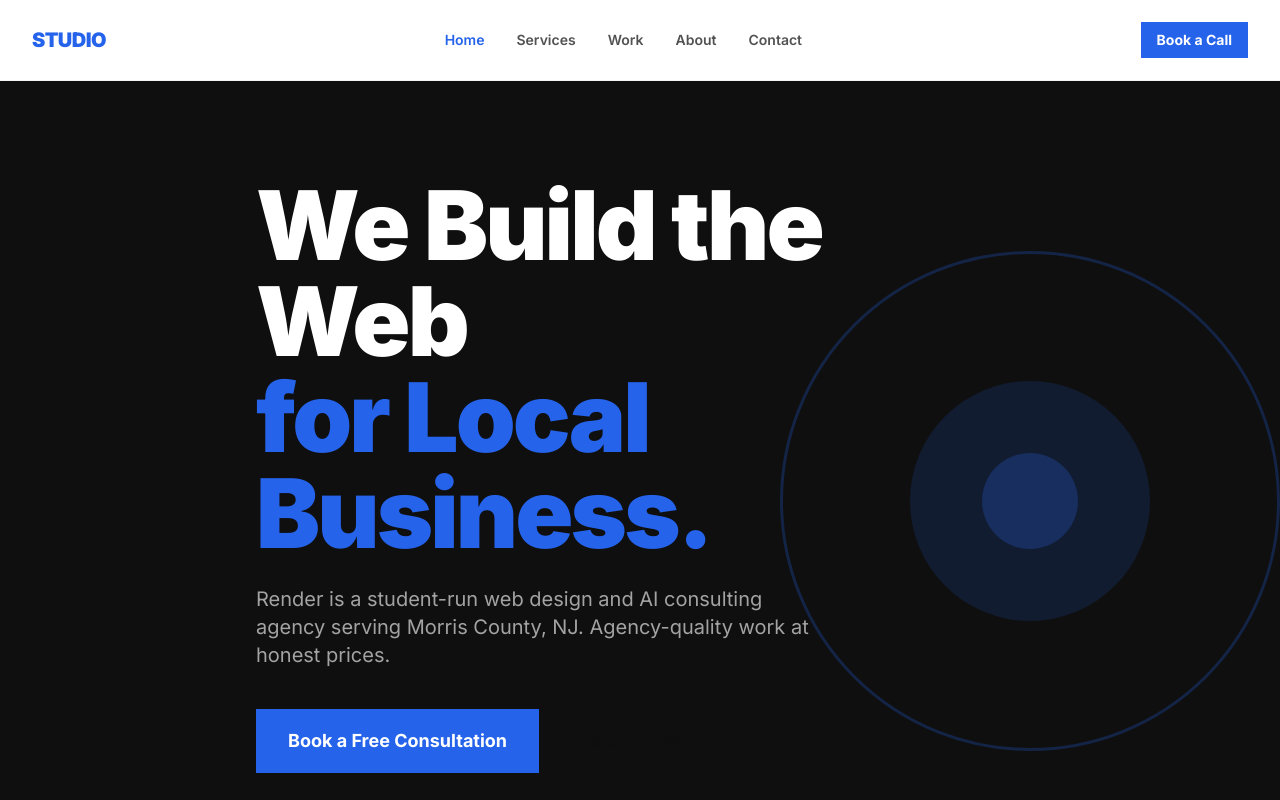
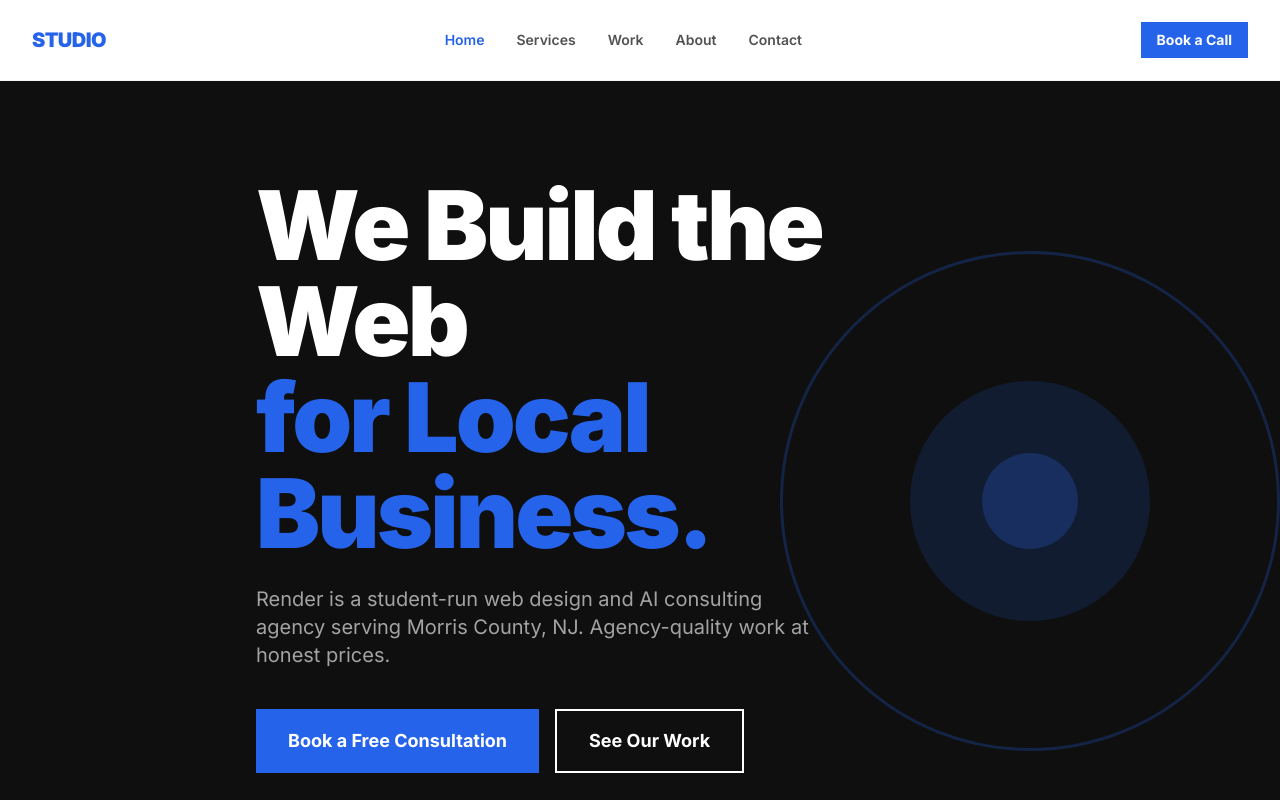
Before and after one commit to timpactwa/webservicesportfoliopage, a Next.js app: page / in a window 1280 px wide. Shown: the top 800 px of the page. Built offline with nearby package versions, Linux system fonts and the light colour scheme.

Commit message:
fix: make secondary button visible on dark hero background

```diff
--- a/components/sections/Hero.tsx
+++ b/components/sections/Hero.tsx
@@ -54,7 +54,12 @@ export default function Hero() {
             <Button variant="primary" size="lg" href="/contact">
               Book a Free Consultation
             </Button>
-            <Button variant="secondary" size="lg" href="/work">
+            <Button
+              variant="secondary"
+              size="lg"
+              href="/work"
+              className="border-white text-white hover:bg-white hover:text-charcoal"
+            >
               See Our Work
             </Button>
           </motion.div>
```
